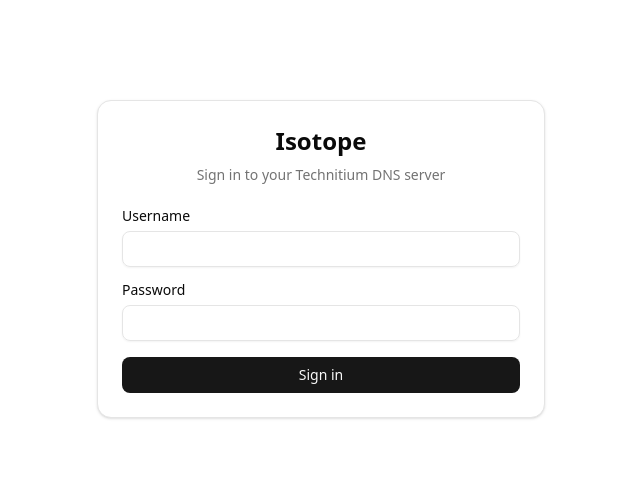
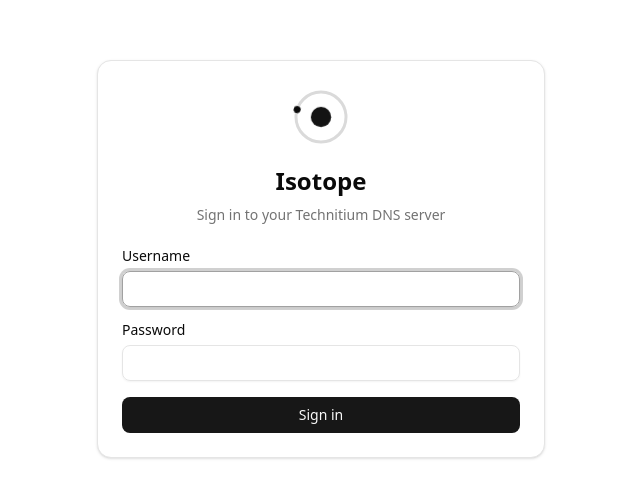
Before and after one commit to drudge/isotope, a React (Vite) app: page /login in a window 1280 px wide. Shown: the part 141-638 px from the top of the page, without its empty margins (319-959 px from the left). Built offline with nearby package versions, Linux system fonts and the light colour scheme; no server answers.

Commit message:
Add animated isotope icon to login page
Adds a branded animated atom/isotope logo above the login form title with pulsing nucleus and orbiting electron. Includes CSS keyframe animations with prefers-reduced-motion support for accessibility. Also adds autoFocus to username input for better UX.

```diff
--- a/src/index.css
+++ b/src/index.css
@@ -39,6 +39,8 @@
   --color-sidebar-accent-foreground: var(--sidebar-accent-foreground);
   --color-sidebar-border: var(--sidebar-border);
   --color-sidebar-ring: var(--sidebar-ring);
+  --animate-orbit: orbit 10s linear infinite;
+  --animate-nucleus-pulse: nucleus-pulse 3s ease-in-out infinite;
 }
 
 :root {
@@ -118,3 +120,31 @@
     @apply bg-background text-foreground;
   }
 }
+
+@keyframes orbit {
+  from {
+    transform: rotate(0deg);
+  }
+  to {
+    transform: rotate(360deg);
+  }
+}
+
+@keyframes nucleus-pulse {
+  0%,
+  100% {
+    transform: scale(1);
+    opacity: 1;
+  }
+  50% {
+    transform: scale(1.06);
+    opacity: 0.85;
+  }
+}
+
+@media (prefers-reduced-motion: reduce) {
+  .animate-orbit,
+  .animate-nucleus-pulse {
+    animation: none !important;
+  }
+}
--- a/src/pages/Login.tsx
+++ b/src/pages/Login.tsx
@@ -46,6 +46,37 @@
     <div className="min-h-screen flex items-center justify-center bg-background p-4">
       <Card className="w-full max-w-md">
         <CardHeader className="text-center">
+          <div className="flex justify-center mb-2">
+            <svg
+              viewBox="0 0 512 512"
+              className="size-16 text-foreground"
+              fill="currentColor"
+              aria-hidden="true"
+            >
+              <circle
+                cx="256"
+                cy="256"
+                r="200"
+                fill="none"
+                stroke="currentColor"
+                strokeWidth="24"
+                opacity="0.15"
+              />
+              <circle
+                cx="256"
+                cy="256"
+                r="80"
+                className="animate-nucleus-pulse"
+                style={{ transformOrigin: "256px 256px" }}
+              />
+              <g
+                className="animate-orbit"
+                style={{ transformOrigin: "256px 256px" }}
+              >
+                <circle cx="456" cy="256" r="28" />
+              </g>
+            </svg>
+          </div>
           <CardTitle className="text-2xl font-bold">Isotope</CardTitle>
           <CardDescription>
             Sign in to your Technitium DNS server
@@ -68,6 +99,7 @@
                 autoComplete="username"
                 required
                 disabled={isSubmitting}
+                autoFocus
               />
             </div>
             <div className="space-y-2">
```
Also changed, not shown: 1 other file (tests, documents, lock files or other folders).
